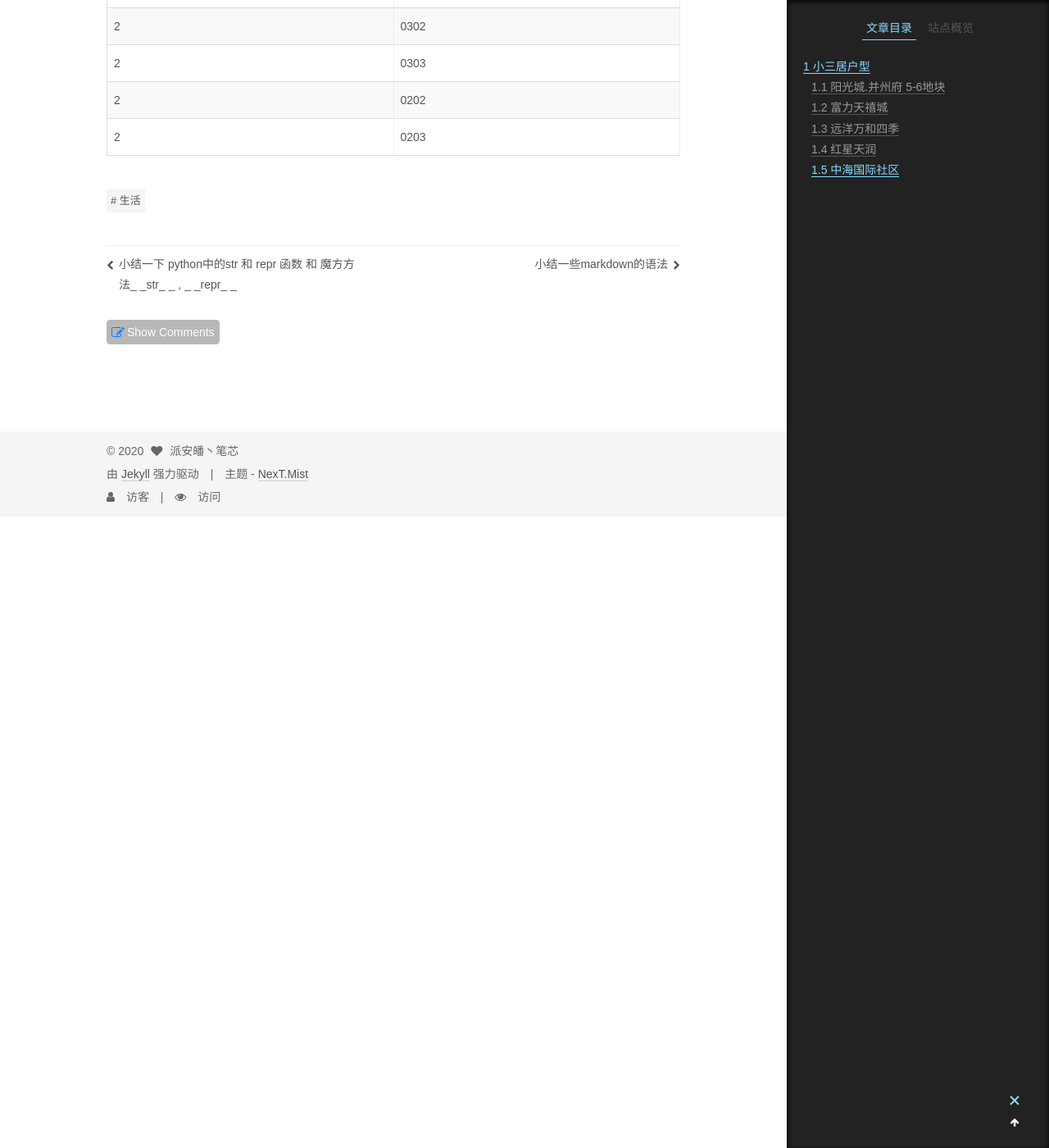
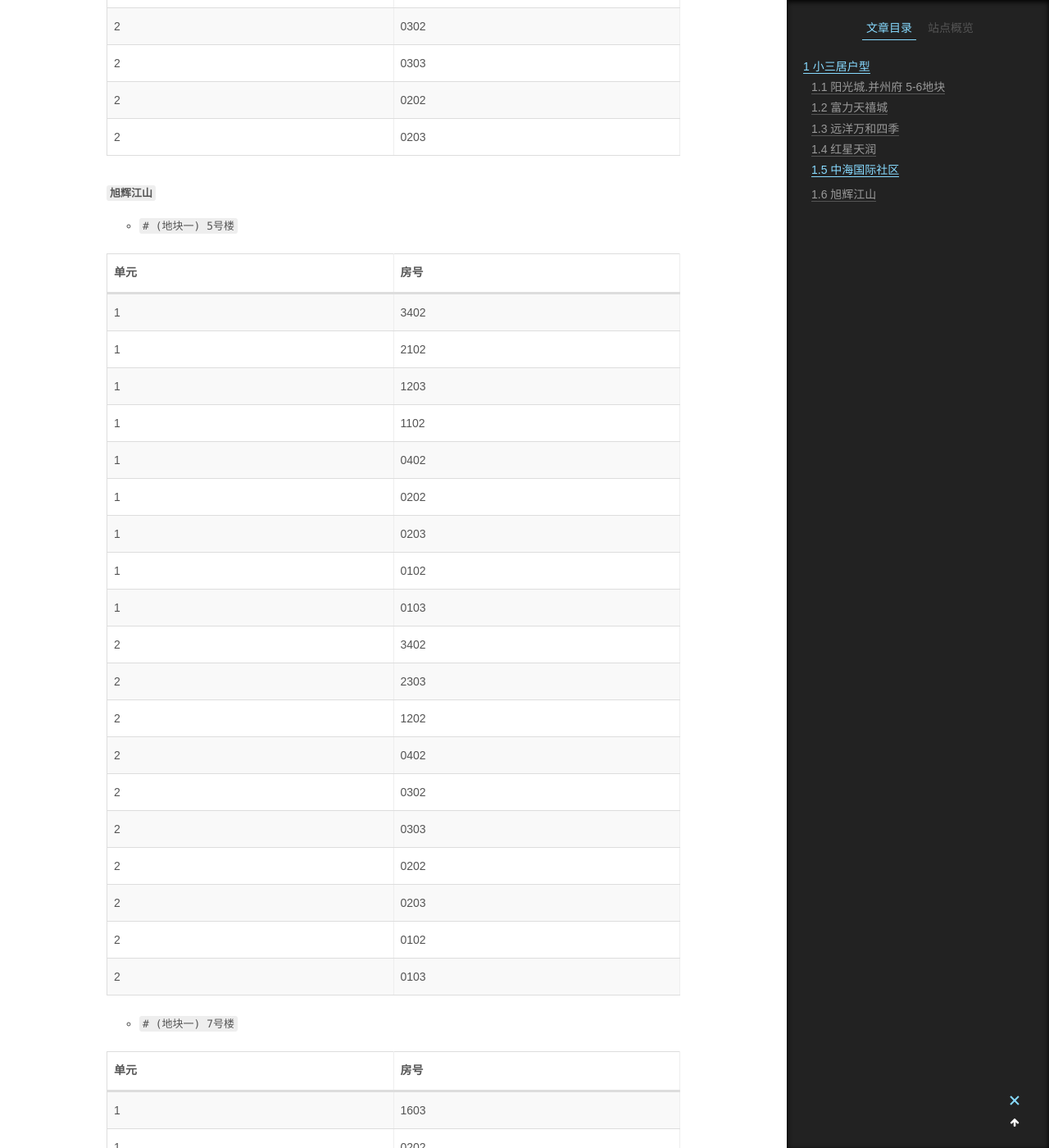
Before and after one commit to landybird/landybird.github.io, a Jekyll site: the page built from _posts/2016-07-12-太原楼盘对比.md, in a window 1280 px wide and 1400 px high, scrolled down 30950 px. Shown: the whole window at 82% size. Built offline with Jekyll 4.4.1, drawn with Linux system fonts in a browser that asks for light colours; some web fonts are replaced; comment, search, counter and statistics services are not loaded; some of the changed text lies outside the part shown.

Commit message:
Update 2016-07-12-太原楼盘对比.md

```diff
--- a/_posts/2016-07-12-太原楼盘对比.md
+++ b/_posts/2016-07-12-太原楼盘对比.md
@@ -812,3 +812,99 @@ tags:
 |2|0303|
 |2|0202|
 |2|0203|
+
+
+
+#### `旭辉江山`
+
+- `# (地块一) 5号楼`
+
+|单元|房号|
+|---|---|
+|1|3402|
+|1|2102|
+|1|1203|
+|1|1102|
+|1|0402|
+|1|0202|
+|1|0203|
+|1|0102|
+|1|0103|
+|2|3402|
+|2|2303|
+|2|1202|
+|2|0402|
+|2|0302|
+|2|0303|
+|2|0202|
+|2|0203|
+|2|0102|
+|2|0103|
+
+
+- `# (地块一) 7号楼`
+
+|单元|房号|
+|---|---|
+|1|1603|
+|1|0202|
+|1|0102|
+|1|0103|
+|2|3003|
+|2|1503|
+|2|0102|
+|2|0103|
+
+
+- `# (地块一) 9号楼`
+
+|单元|房号|
+|---|---|
+|1|1702|
+|1|0602|
+|1|0603|
+|1|0503|
+|1|0202|
+|1|0203|
+|1|0102|
+|1|0103|
+|2|3302|
+|2|3303|
+|2|2803|
+|2|2703|
+|2|2602|
+|2|2502|
+|2|2503|
+|2|2402|
+|2|2203|
+|2|2103|
+|2|2003|
+|2|1703|
+|2|1603|
+|2|1302|
+|2|1002|
+|2|0903|
+|2|0702|
+|2|0703|
+|2|0502|
+|2|0303|
+|2|0203|
+|2|0102|
+|2|0103|
+
+
+
+- `# (地块一) 11号楼`
+
+|单元|房号|
+|---|---|
+|1|3302|
+|1|3303|
+|1|2402|
+|1|0202|
+|1|0203|
+|1|0103|
+|2|3002|
+|2|3003|
+|2|1103|
+|2|0102|
```
